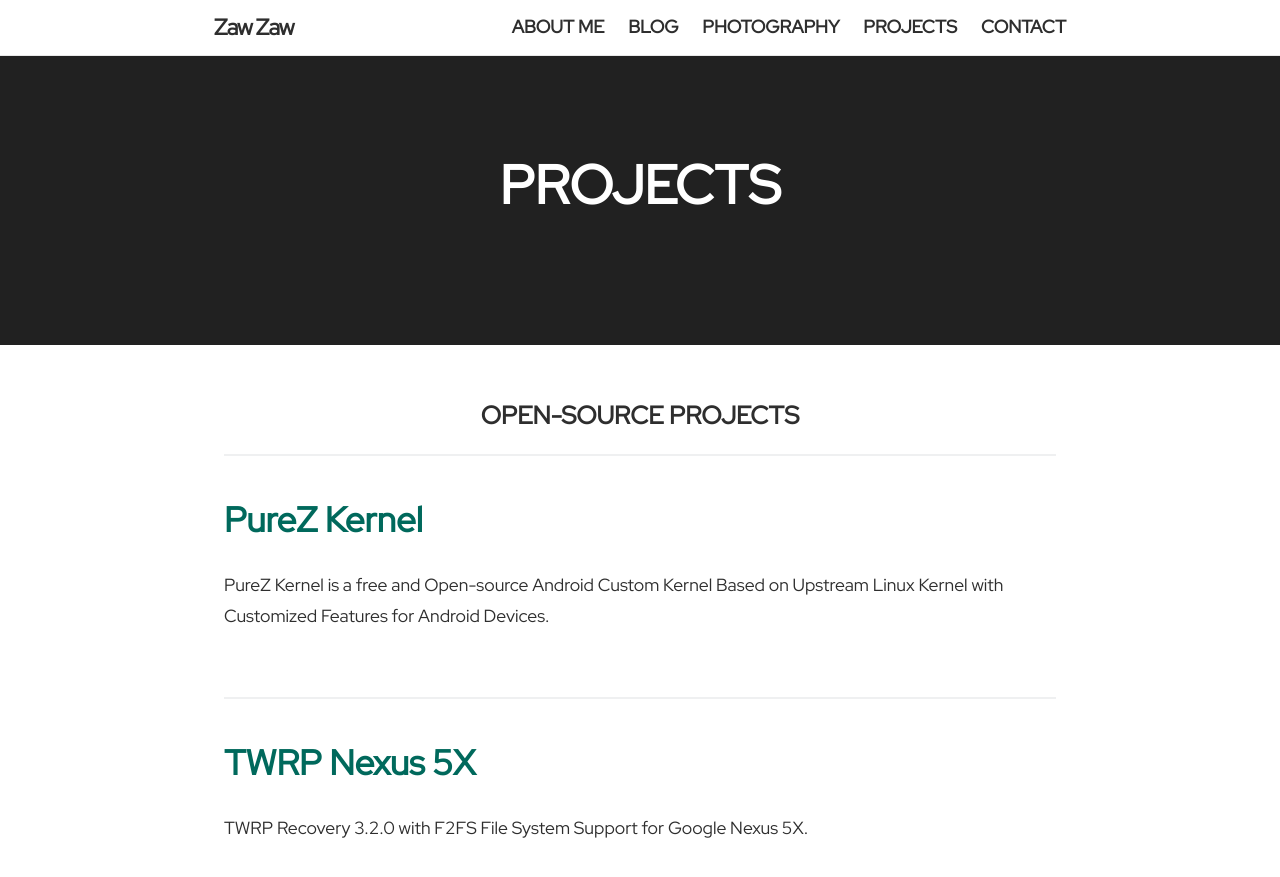
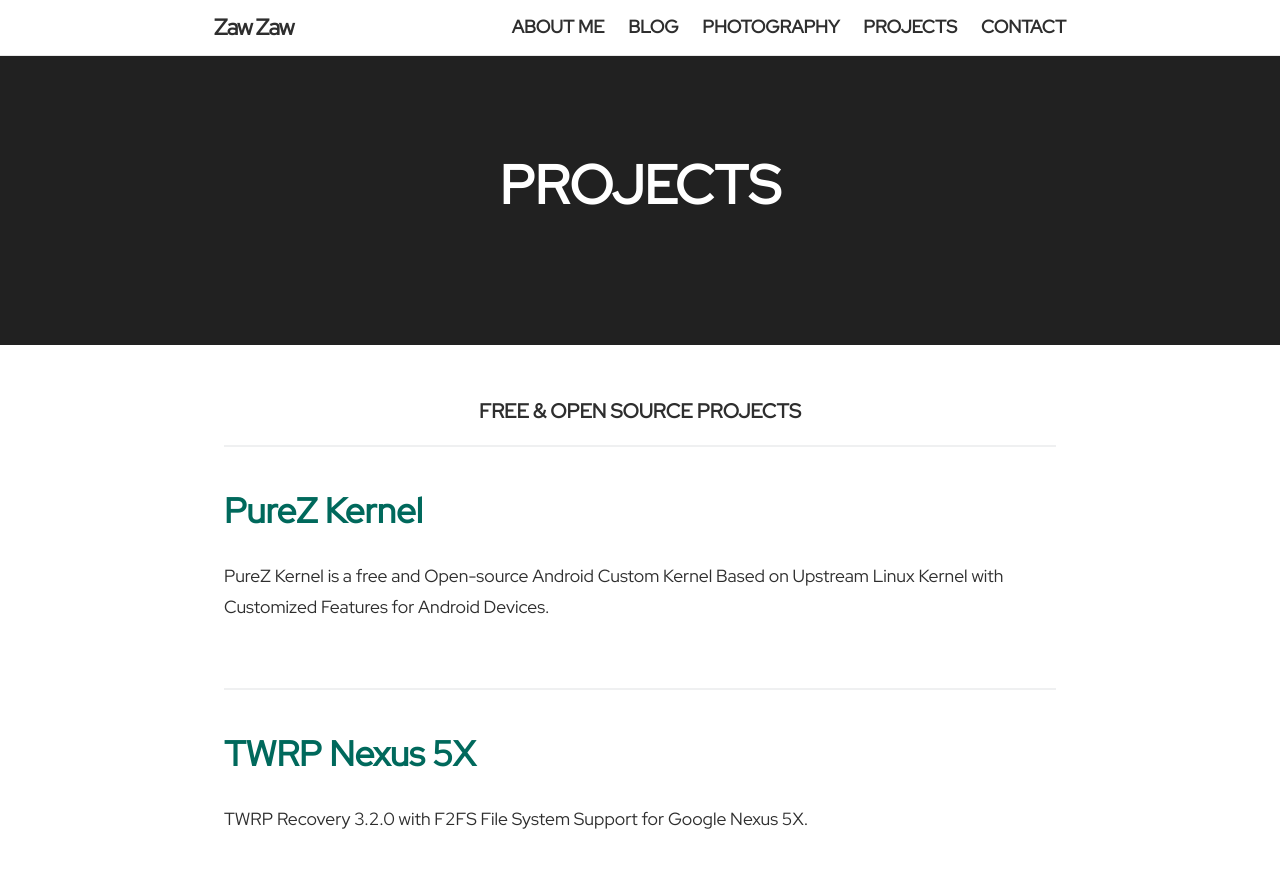
Before and after one commit to zawzaww/zawzaww.github.io, a Jekyll site: the page built from projects.html, in a window 1280 px wide and 900 px high. Shown: the top 877 px of the window. Built offline with Jekyll 4.4.1, drawn with Linux system fonts in a browser that asks for light colours.

Commit message:
_layouts: projects.html: Set to h4 for projects head title name

```diff
--- a/_layouts/blog.html
+++ b/_layouts/blog.html
@@ -25,7 +25,7 @@ layout: default
             <a class="post-link" href="{{ post.url | relative_url }}" title="{{ post.title }}">{{ post.title | escape }}</a>
           </h1>
 
-          <span>{{ post.excerpt | markdownify | truncatewords: 32 }}</span>
+          <span>{{ post.excerpt | markdownify | truncatewords: 35 }}</span>
 
         </li>
 
--- a/_sass/dark-mode.scss
+++ /dev/null
@@ -1,81 +0,0 @@
-/*
-   generated by rouge http://rouge.jneen.net/
-   original base16 by Chris Kempson (https://github.com/chriskempson/base16)
-*/
-
-.highlight table td { padding: 5px; }
-.highlight table pre { margin: 0; }
-.highlight, .highlight .w {
-  color: #d0d0d0;
-}
-.highlight .err {
-  color: #151515;
-  background-color: #ac4142;
-}
-.highlight .c, .highlight .cd, .highlight .cm, .highlight .c1, .highlight .cs {
-  color: #888;
-}
-.highlight .cp {
-  color: #f4bf75;
-}
-.highlight .nt {
-  color: #f4bf75;
-}
-.highlight .o, .highlight .ow {
-  color: #d0d0d0;
-}
-.highlight .p, .highlight .pi {
-  color: #d0d0d0;
-}
-.highlight .gi {
-  color: #90a959;
-}
-.highlight .gd {
-  color: #ac4142;
-}
-.highlight .gh {
-  color: #6a9fb5;
-  font-weight: bold;
-}
-.highlight .k, .highlight .kn, .highlight .kp, .highlight .kr, .highlight .kv {
-  color: #aa759f;
-}
-.highlight .kc {
-  color: #d28445;
-}
-.highlight .kt {
-  color: #d28445;
-}
-.highlight .kd {
-  color: #d28445;
-}
-.highlight .s, .highlight .sb, .highlight .sc, .highlight .sd, .highlight .s2, .highlight .sh, .highlight .sx, .highlight .s1 {
-  color: #90a959;
-}
-.highlight .sr {
-  color: #75b5aa;
-}
-.highlight .si {
-  color: #8f5536;
-}
-.highlight .se {
-  color: #8f5536;
-}
-.highlight .nn {
-  color: #f4bf75;
-}
-.highlight .nc {
-  color: #f4bf75;
-}
-.highlight .no {
-  color: #f4bf75;
-}
-.highlight .na {
-  color: #6a9fb5;
-}
-.highlight .m, .highlight .mf, .highlight .mh, .highlight .mi, .highlight .il, .highlight .mo, .highlight .mb, .highlight .mx {
-  color: #90a959;
-}
-.highlight .ss {
-  color: #90a959;
-}
--- a/about.html
+++ b/about.html
@@ -28,7 +28,7 @@ permalink: /about
 
 <p align="center"><img src="https://s20.postimg.cc/bintf8y25/works.png" width="30%" height="30%" /></p>
 <h1 align="center"><b>WORK</b></h1>
-<p align="center">Systems Software Engineer, Network/SysEng at <a href="https://www.linkedin.com/company/frontiir">Frontiir</a></p>
+<p align="center">Systems Software Engineer, RnD/Kernel at <a href="https://www.linkedin.com/company/frontiir">Frontiir</a></p>
 <p align="center">Former Recognized Developer/Contributor at <a href="https://www.linkedin.com/company/xda-developers">XDA-Forums</a></p>
 <br>
 
--- a/projects.html
+++ b/projects.html
@@ -4,7 +4,7 @@ title: PROJECTS
 permalink: /projects
 ---
 
-<h3 align="center">OPEN-SOURCE PROJECTS</h3>
+<h4 align="center">FREE & OPEN SOURCE PROJECTS</h4>
 
 <hr>
 
```
